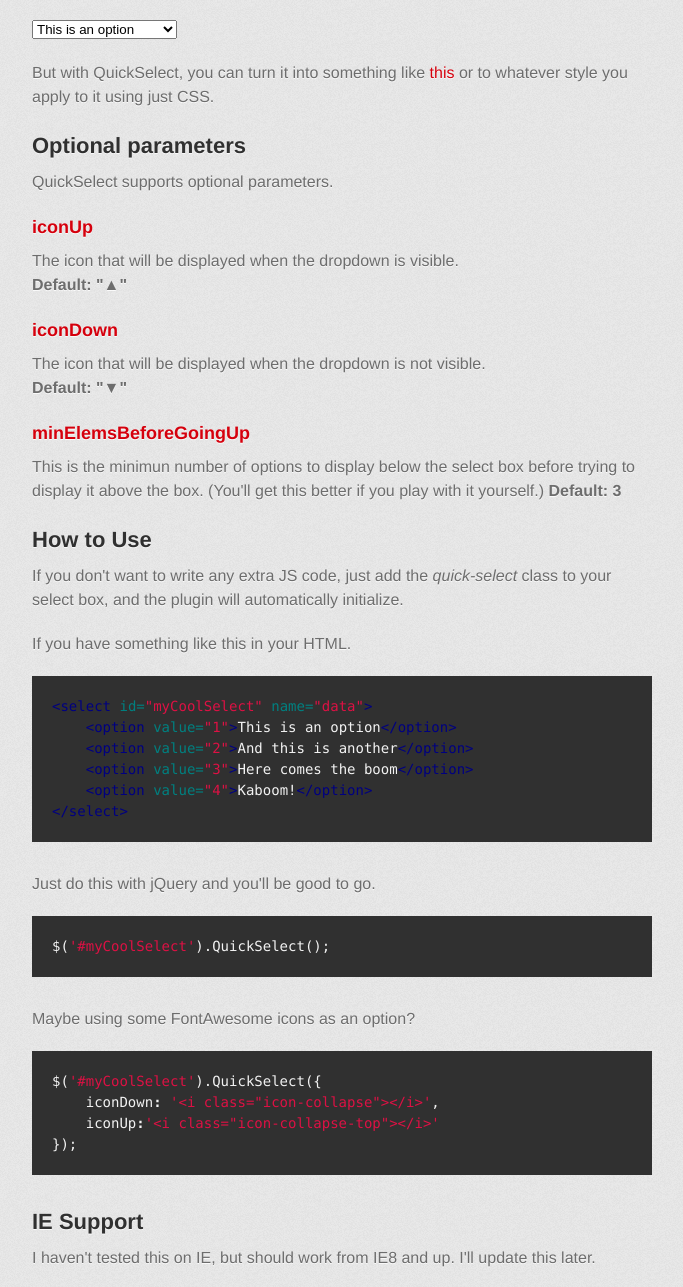
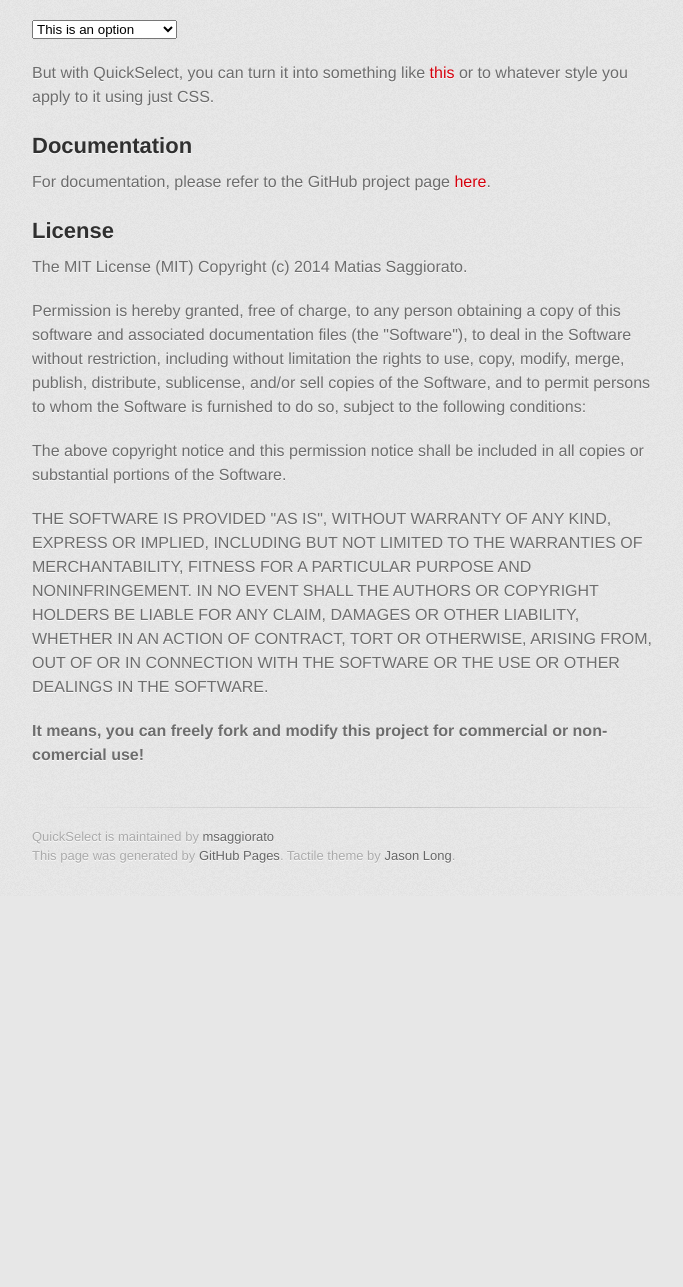
Before and after one commit to msaggiorato/QuickSelect, a plain HTML site: page index.html in a window 1280 px wide. Shown: the part 765-2052 px from the top of the page, without its empty margins (298-981 px from the left). After the commit the page ends 1661 px from the top, so only its background shows below. Drawn offline with nearby package versions, Linux system fonts and the light colour scheme; a web font is replaced by a local one.

Commit message:
Updated index.html

```diff
--- a/index.html
+++ b/index.html
@@ -74,58 +74,9 @@
 
 <p>But with QuickSelect, you can turn it into something like <a href="#" class="stylify">this</a> or to whatever style you apply to it using just CSS.</p>
 
-<h2><a name="optional-parameters" class="anchor" href="#optional-parameters"><span class="octicon octicon-link"></span></a>Optional parameters</h2>
+<h2><a name="optional-parameters" class="anchor" href="#optional-parameters"><span class="octicon octicon-link"></span></a>Documentation</h2>
 
-<p>QuickSelect supports optional parameters.</p>
-
-<h3>
-<a name="iconup" class="anchor" href="#iconup"><span class="octicon octicon-link"></span></a>iconUp</h3>
-
-<p>The icon that will be displayed when the dropdown is visible.<br><strong>Default: "▲"</strong></p>
-
-<h3>
-<a name="icondown" class="anchor" href="#icondown"><span class="octicon octicon-link"></span></a>iconDown</h3>
-
-<p>The icon that will be displayed when the dropdown is not visible.<br><strong>Default: "▼"</strong></p>
-
-<h3>
-<a name="minelemsbeforegoingup" class="anchor" href="#minelemsbeforegoingup"><span class="octicon octicon-link"></span></a>minElemsBeforeGoingUp</h3>
-
-<p>This is the minimun number of options to display below the select box before trying to display it above the box. (You'll get this better if you play with it yourself.)
-<strong>Default: 3</strong></p>
-
-<h2>
-<a name="how-to-use" class="anchor" href="#how-to-use"><span class="octicon octicon-link"></span></a>How to Use</h2>
-
-<p>If you don't want to write any extra JS code, just add the <em>quick-select</em> class to your select box, and the plugin will automatically initialize.</p>
-
-<p>If you have something like this in your HTML.</p>
-
-<div class="highlight highlight-html"><pre><span class="nt">&lt;select</span> <span class="na">id=</span><span class="s">"myCoolSelect"</span> <span class="na">name=</span><span class="s">"data"</span><span class="nt">&gt;</span>
-    <span class="nt">&lt;option</span> <span class="na">value=</span><span class="s">"1"</span><span class="nt">&gt;</span>This is an option<span class="nt">&lt;/option&gt;</span>
-    <span class="nt">&lt;option</span> <span class="na">value=</span><span class="s">"2"</span><span class="nt">&gt;</span>And this is another<span class="nt">&lt;/option&gt;</span>
-    <span class="nt">&lt;option</span> <span class="na">value=</span><span class="s">"3"</span><span class="nt">&gt;</span>Here comes the boom<span class="nt">&lt;/option&gt;</span>
-    <span class="nt">&lt;option</span> <span class="na">value=</span><span class="s">"4"</span><span class="nt">&gt;</span>Kaboom!<span class="nt">&lt;/option&gt;</span>
-<span class="nt">&lt;/select&gt;</span>
-</pre></div>
-
-<p>Just do this with jQuery and you'll be good to go.</p>
-
-<div class="highlight highlight-javascript"><pre><span class="nx">$</span><span class="p">(</span><span class="s1">'#myCoolSelect'</span><span class="p">).</span><span class="nx">QuickSelect</span><span class="p">();</span>
-</pre></div>
-
-<p>Maybe using some FontAwesome icons as an option?</p>
-
-<div class="highlight highlight-javascript"><pre><span class="nx">$</span><span class="p">(</span><span class="s1">'#myCoolSelect'</span><span class="p">).</span><span class="nx">QuickSelect</span><span class="p">({</span>
-    <span class="nx">iconDown</span><span class="o">:</span> <span class="s1">'&lt;i class="icon-collapse"&gt;&lt;/i&gt;'</span><span class="p">,</span>
-    <span class="nx">iconUp</span><span class="o">:</span><span class="s1">'&lt;i class="icon-collapse-top"&gt;&lt;/i&gt;'</span>
-<span class="p">});</span>
-</pre></div>
-
-<h2>
-<a name="ie-support" class="anchor" href="#ie-support"><span class="octicon octicon-link"></span></a>IE Support</h2>
-
-<p>I haven't tested this on IE, but should work from IE8 and up. I'll update this later.</p>
+<p>For documentation, please refer to the GitHub project page <a href="https://github.com/msaggiorato/QuickSelect"><span>here</span></a>.</p>
 
 <h2>
 <a name="license" class="anchor" href="#license"><span class="octicon octicon-link"></span></a>License</h2>
```
